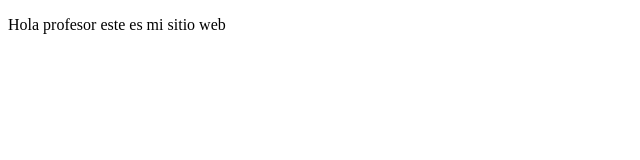
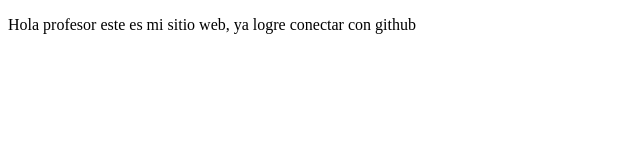
Before and after one commit to krimpatul85/ProyectoDemoCursoPrework, a plain HTML site: page index.html in a window 1280 px wide. Shown: the whole page, without its empty margins (0-640 px from the left). Drawn offline with Linux system fonts and the light colour scheme.

Commit message:
anuncio de primer cambio

```diff
--- a/index.html
+++ b/index.html
@@ -7,6 +7,6 @@
     <title>Hola Mundo</title>
 </head>
 <body>
-    <p>Hola profesor este es mi sitio web</p>
+    <p>Hola profesor este es mi sitio web, ya logre conectar con github</p>
 </body>
 </html>
```
